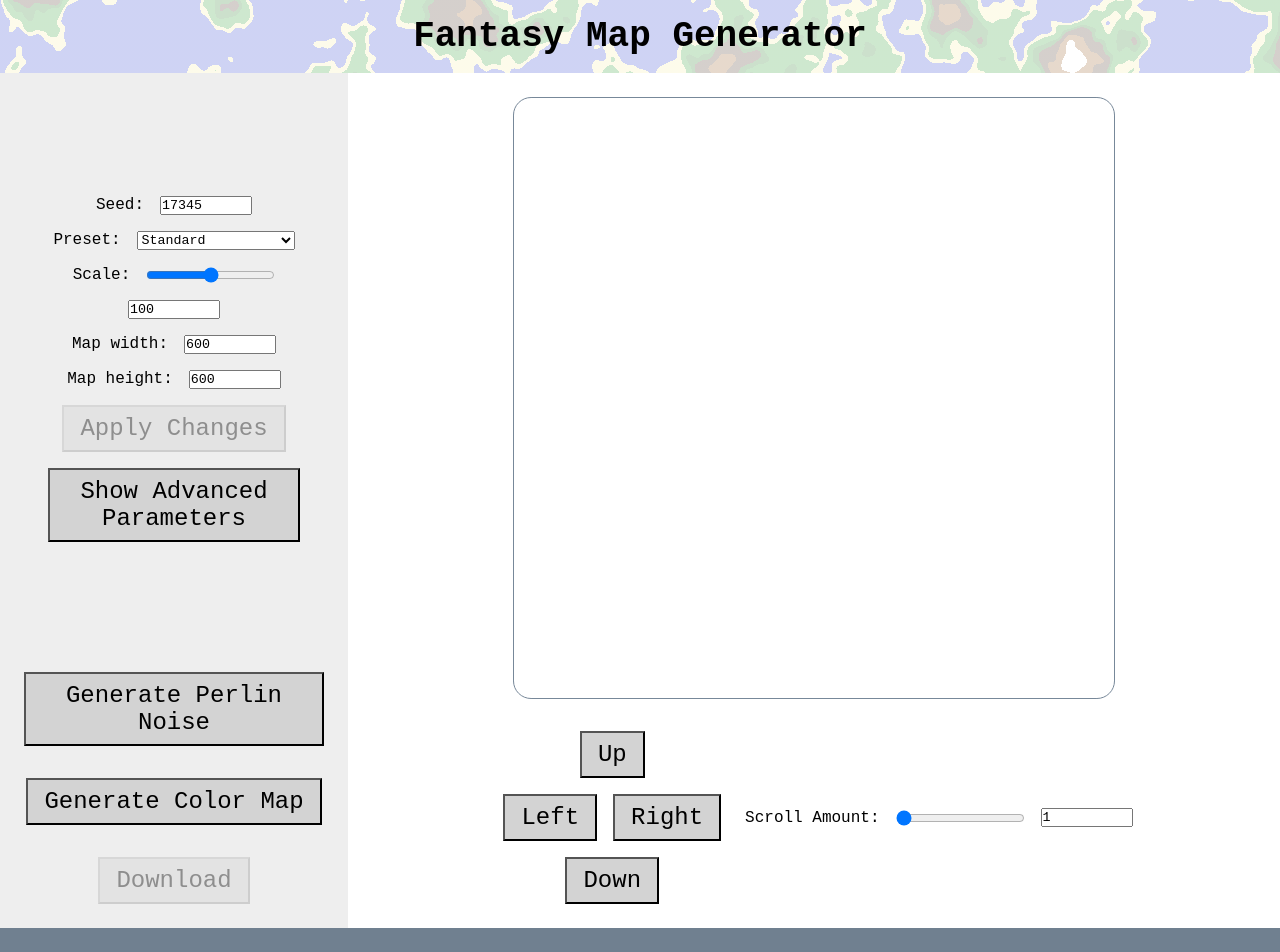
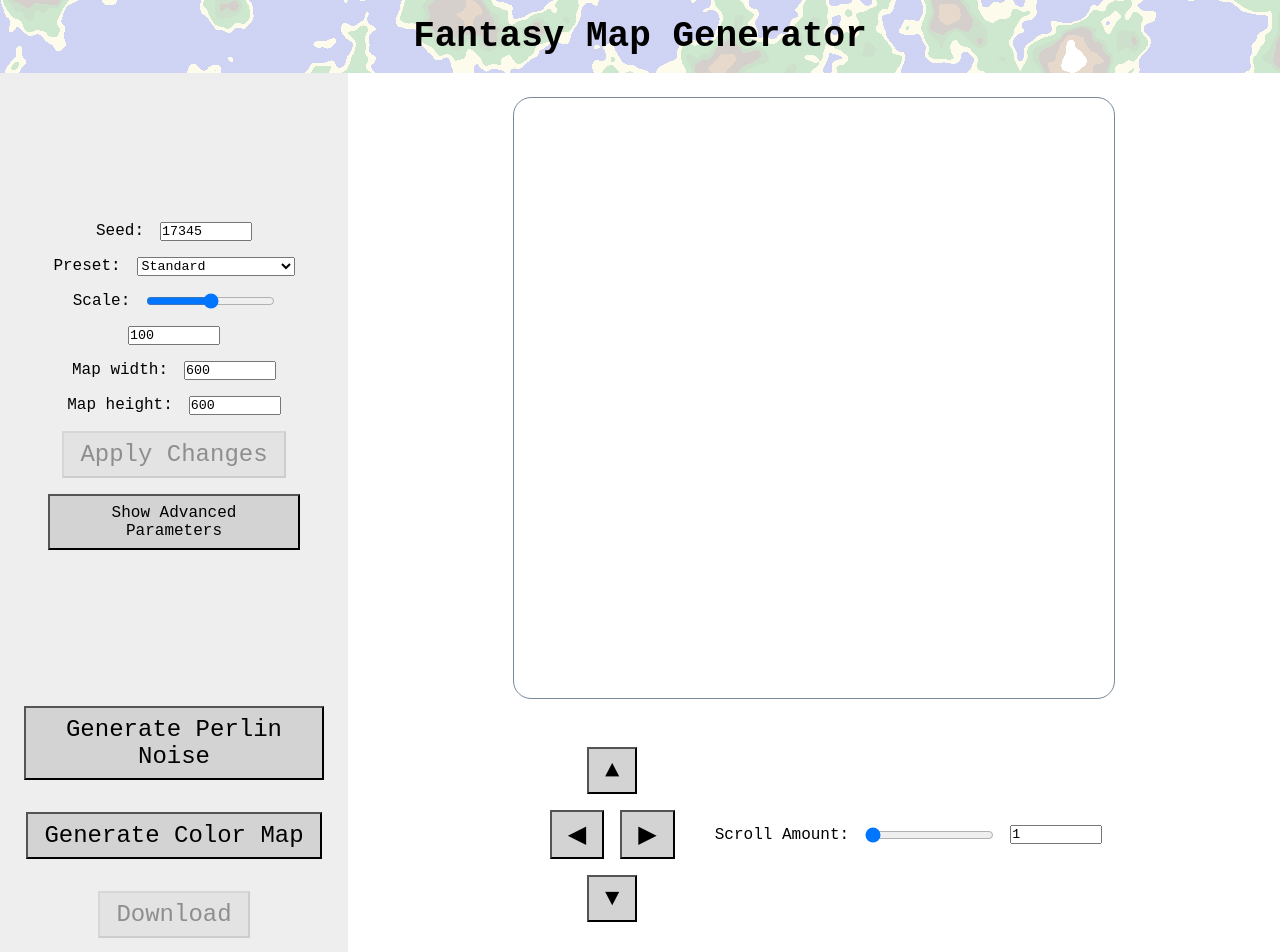
Before and after one commit to peytontucker/FanMapGen, a Vue app: page / in a window 1280 px wide. Shown: the top 952 px of the page. Built offline with nearby package versions, Linux system fonts and the light colour scheme.

Commit message:
fix formatting

```diff
--- a/src/App.vue
+++ b/src/App.vue
@@ -6,7 +6,7 @@
     <div class="content-container">
       <div class="generation-ui-container">
         <GenerationParameters
-          @updateNoiseParamsEvent="updateNoiseParams"
+          @updateParamValueEvent="updateNoiseParams"
           @updateMapDimensionsEvent="updateMapDimensions"
           @emitPreset="updatePreset"
         />
@@ -25,12 +25,12 @@
         ></canvas>
         <div class="scroll-container">
           <div class="scroll-buttons-container">
-            <button @click="() => changeVerticalOffset(-1.0)">Up</button>
+            <button @click="() => changeVerticalOffset(-1.0)">▲</button>
             <div>
-              <button @click="() => changeHorizontalOffset(-1.0)">Left</button>
-              <button @click="() => changeHorizontalOffset(1.0)">Right</button>
+              <button @click="() => changeHorizontalOffset(-1.0)">◀</button>
+              <button @click="() => changeHorizontalOffset(1.0)">▶</button>
             </div>
-            <button @click="() => changeVerticalOffset(1.0)">Down</button>
+            <button @click="() => changeVerticalOffset(1.0)">▼</button>
           </div>
           <SliderParameter
             name="Scroll Amount"
@@ -138,6 +138,13 @@ export default {
 </script>
 
 <style>
+button {
+  padding: 8px 16px;
+  font-size: 24px;
+  background-color: lightgray;
+  color: black;
+}
+
 * {
   margin: 0;
   padding: 0;
@@ -145,17 +152,12 @@ export default {
   color: black;
 }
 
-button {
-  padding: 8px 16px;
-  font-size: 24px;
-  background-color: lightgray;
-  color: black;
-}
-
 button:disabled {
   opacity: 0.4;
 }
+</style>
 
+<style scoped>
 #map {
   border: solid lightslategray 1px;
   margin: 8px;
@@ -211,6 +213,7 @@ button:disabled {
   display: flex;
   flex-direction: column;
   margin: 8px;
+  padding: 16px;
 }
 
 .header {
--- a/src/components/GenerationParameters.vue
+++ b/src/components/GenerationParameters.vue
@@ -1,14 +1,14 @@
 <template>
   <div class="container">
     <NumericParameter
-      v-for="parameter in filterParameters('numeric', showAdvancedParameters)"
+      v-for="parameter in filterParameters('numeric')"
       :key="parameter.name"
       :name="parameter.name"
       :initial-value="parameter.value"
       @emit-parameter-value="emitParameterValue"
     />
     <SelectParameter
-      v-for="parameter in filterParameters('select', showAdvancedParameters)"
+      v-for="parameter in filterParameters('select')"
       :key="parameter.name"
       :name="parameter.name"
       :initial-value="parameter.value"
@@ -17,7 +17,7 @@
     />
 
     <SliderParameter
-      v-for="parameter in filterParameters('slider', showAdvancedParameters)"
+      v-for="parameter in filterParameters('slider')"
       :key="parameter.name"
       :name="parameter.name"
       :initial-value="parameter.value"
@@ -57,7 +57,7 @@
         Apply Changes
       </button>
     </div>
-    <button @click="toggleShowAdvancedParameters">
+    <button id="show-advanced-parameters-button" @click="toggleShowAdvancedParameters">
       {{ showAdvancedParameters ? 'Hide' : 'Show' }} Advanced Parameters
     </button>
   </div>
@@ -109,8 +109,8 @@ export default {
   },
   computed: {},
   methods: {
-    filterParameters(type, isAdvanced) {
-      if (isAdvanced) {
+    filterParameters(type) {
+      if (this.showAdvancedParameters) {
         return this.parameters.filter((parameter) => parameter.type === type)
       } else
         return this.parameters.filter((parameter) => parameter.type === type && !parameter.advanced)
@@ -124,18 +124,15 @@ export default {
         width: this.newMapDimensions.width,
         height: this.newMapDimensions.height
       })
-    }, //TODO: consider removing, duplicate?
-    emitNoiseParams(updatedParameter) {
-      this.$emit('updateNoiseParamsEvent', updatedParameter)
     },
     emitPreset(value) {
       this.$emit('emitPreset', value)
     },
     emitParameterValue(updatedParameter) {
-      this.emitNoiseParams(updatedParameter)
+      this.$emit('updateParamValueEvent', updatedParameter)
     }
   },
-  emits: ['updateNoiseParamsEvent', 'updateMapDimensionsEvent', 'emitPreset']
+  emits: ['updateParamValueEvent', 'updateMapDimensionsEvent', 'emitPreset']
 }
 </script>
 
@@ -159,4 +156,8 @@ export default {
   align-content: center;
   gap: 16px;
 }
+
+#show-advanced-parameters-button {
+  font-size: 16px;
+}
 </style>
```
